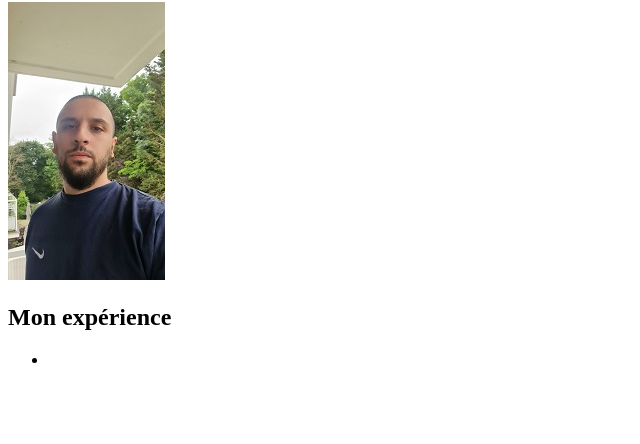
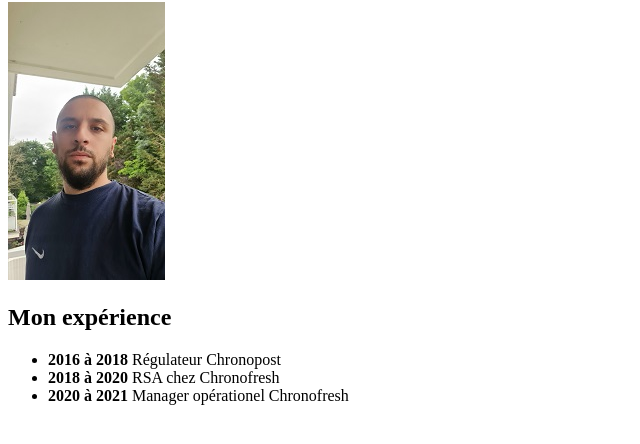
Before and after one commit to MalikMelaouah/Mon-CV, a plain HTML site: page index.html in a window 1280 px wide. Shown: the part 78-522 px from the top of the page, without its empty margins (0-640 px from the left). Drawn offline with Linux system fonts and the light colour scheme.

Commit message:
ajout d'éxperience

```diff
--- a/index.html
+++ b/index.html
@@ -13,7 +13,9 @@
     <h2>Mon expérience</h2>
 
     <ul>
-        <li><strong></strong></li>
+        <li><strong>2016 à 2018 </strong> Régulateur Chronopost</li>
+        <li><strong>2018 à 2020 </strong> RSA chez Chronofresh</li>
+        <li><strong>2020 à 2021 </strong> Manager opérationel Chronofresh</li>
     </ul>
 </body>
 </html>
```
